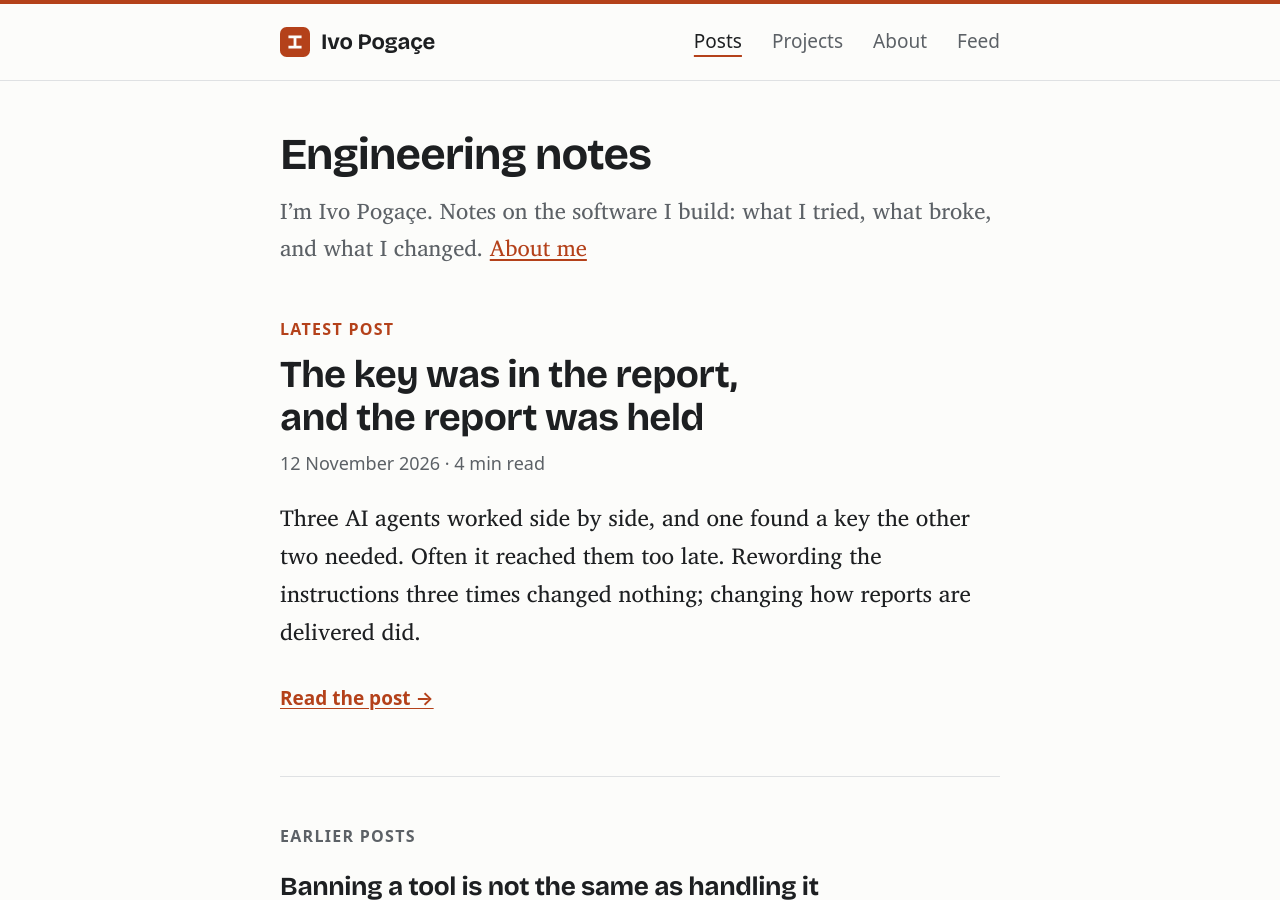
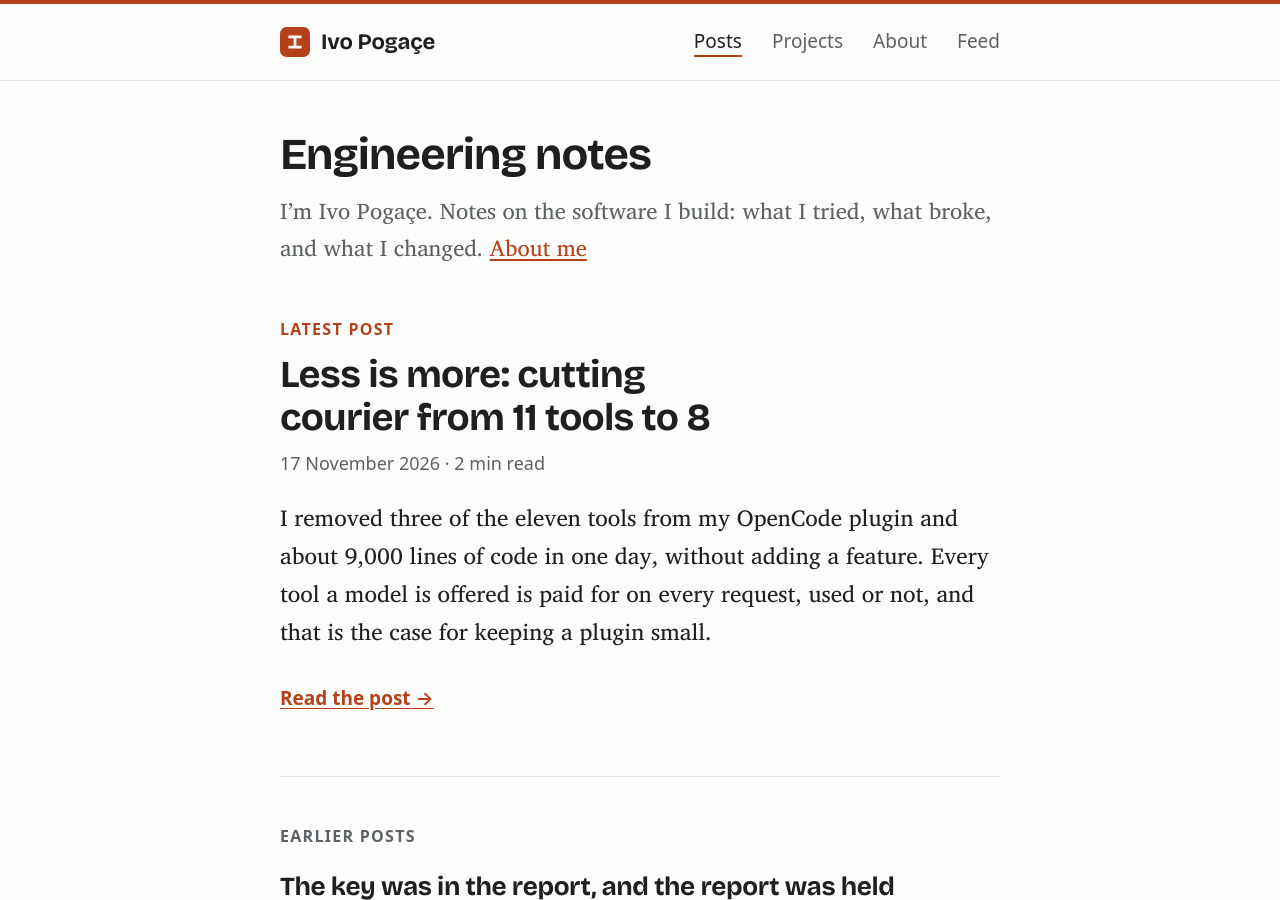
Before and after one commit to ivopogace/blog, a Jekyll site: the page built from index.html, in a window 1280 px wide and 900 px high. Built offline with Jekyll 4.4.1, drawn with Linux system fonts in a browser that asks for light colours; part of the change alters nothing that is shown.

Commit message:
Post: Less is more: cutting courier from 11 tools to 8
Also updates the blog-post skill: 300 to 600 words, limits in the closing, a title phrase example.

Co-Authored-By: Claude Opus 5.5 <noreply@anthropic.com>
Claude-Session: https://claude.ai/code/session_0138xCu9hUC5nH2cRbLjCzbR

```diff
--- /dev/null
+++ b/_posts/2026-11-17-less-is-more-cutting-courier-to-8-tools.md
@@ -0,0 +1,49 @@
+---
+title: "Less is more: cutting courier from 11 tools to 8"
+summary: >-
+  I removed three of the eleven tools from my OpenCode plugin and about 9,000
+  lines of code in one day, without adding a feature. Every tool a model is
+  offered is paid for on every request, used or not, and that is the case for
+  keeping a plugin small.
+date: 2026-11-17 12:00:00 +0000
+---
+
+[opencode-courier](https://github.com/ivopogace/opencode-courier) lets an
+OpenCode session start helper sessions, end its turn, and be woken when they
+report back. It had grown to 11 tools that models see, five options, a memory
+of earlier runs, scheduled messages and two kinds of helper session.
+
+## Why fewer is better
+
+Every request a session sends carries the name, description and schema of
+every tool it is offered, whether it uses them or not. A session that could
+start helpers got all 11 descriptions every time. A helper at the deepest
+level, which cannot start sessions at all, still got eight.
+
+More tools also means more ways to go wrong. Two tools listed sessions: one
+showed a session's direct children, and the other showed the whole tree, which
+already includes them. In my real-model checks, calling a listing tool right
+after starting helpers already counted as a failure, and the plugin offered two
+of them.
+
+Then there are the duplicates a person sees. A terminal command did what one
+key in the tree panel already does, and a parameter did what a plain message
+already does. Each one is another line in the README, another test, and
+another thing to re-check when OpenCode ships a new release.
+
+## The cut
+
+So release 0.17.0 took out what I never used and no issue mentioned,
+memory and join groups among them, along with the duplicates: three tools, two
+options and 9,354 lines, in one day. A day later, a session that cannot start
+sessions stopped being offered the three tools that could only fail for it,
+which takes 4,099 characters off each of its requests.
+
+## What I took from it
+
+I had no usage data, only my own use and an issue tracker, and I measured the
+size of the tool text, not what it changes in a model's answers. The work per
+OpenCode release barely shrank either. But for a
+plugin that models read, every feature is paid for on every request, by every
+session, whether it is used or not. That made "no known user" a good enough
+reason to remove something.
```
Also changed, not shown: .claude/skills/blog-post/SKILL.md, assets/og/less-is-more-cutting-courier-to-8-tools.png (added).
